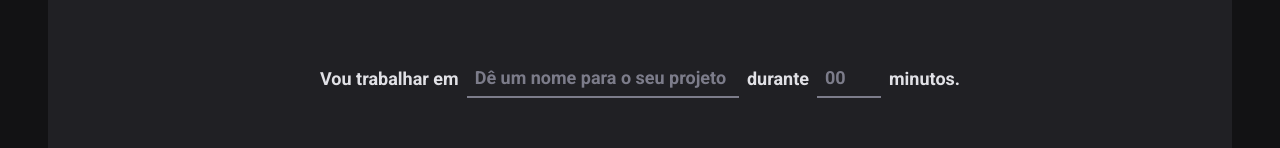
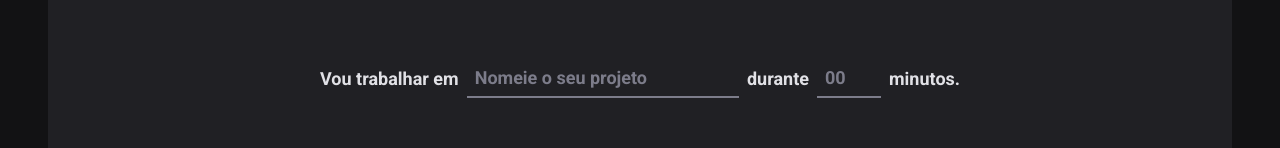
Before and after one commit to EltonPrado/02_Projeto02_IgniteTimer, a React (Vite) app: page / in a window 1280 px wide. Shown: the part 166-314 px from the top of the page. Built offline with nearby package versions, Linux system fonts and the light colour scheme.

Commit message:
Forms - Validating forms

```diff
--- a/package.json
+++ b/package.json
@@ -10,12 +10,14 @@
     "preview": "vite preview"
   },
   "dependencies": {
+    "@hookform/resolvers": "^3.3.1",
     "phosphor-react": "^1.4.1",
     "react": "^18.2.0",
     "react-dom": "^18.2.0",
     "react-hook-form": "^7.47.0",
     "react-router-dom": "^6.16.0",
-    "styled-components": "^6.0.8"
+    "styled-components": "^6.0.8",
+    "zod": "^3.22.3"
   },
   "devDependencies": {
     "@rocketseat/eslint-config": "^2.1.0",
--- a/src/pages/Home/index.tsx
+++ b/src/pages/Home/index.tsx
@@ -1,5 +1,7 @@
 import { Play } from 'phosphor-react'
 import { useForm } from 'react-hook-form'
+import { zodResolver } from '@hookform/resolvers/zod'
+import * as zod from 'zod'
 
 import {
   CountdownContainer,
@@ -11,8 +13,18 @@ import {
   TaskInput,
 } from './styles'
 
+const newCycleFormValidationSchema = zod.object({
+  task: zod.string().min(1, 'Informe a tarefa'),
+  minutesAmount: zod
+    .number()
+    .min(5, 'O ciclo precisa ser de no mínimo 5 minutos.')
+    .max(60, 'O ciclo precisa ser de no máximo 60 minutos.'),
+})
+
 export function Home() {
-  const { register, handleSubmit, watch } = useForm()
+  const { register, handleSubmit, watch } = useForm({
+    resolver: zodResolver(newCycleFormValidationSchema),
+  })
 
   function handleCreateNewCycle(data: any) {
     console.log(data)
@@ -29,7 +41,7 @@ export function Home() {
           <TaskInput
             id="task"
             list="task-suggestions"
-            placeholder="Dê um nome para o seu projeto"
+            placeholder="Nomeie o seu projeto"
             {...register('task')}
           />
 
```
Also changed, not shown: 1 other file (tests, documents, lock files or other folders).
